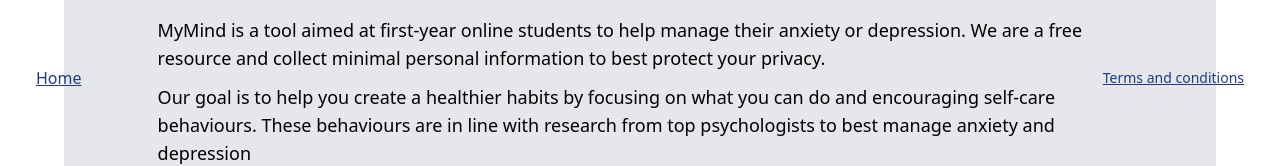
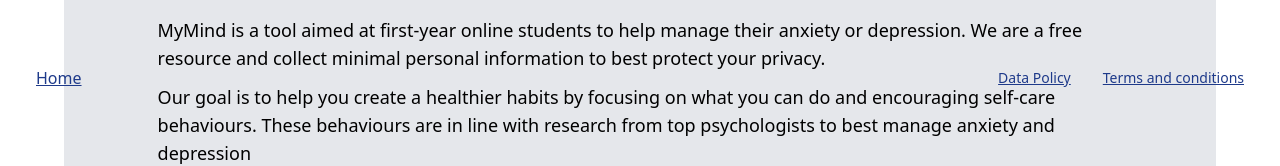
Before and after one commit to laurenJ7892/myMind, a Next.js app: page / in a window 1280 px wide. Shown: the part 670-836 px from the top of the page. Built offline with nearby package versions, Linux system fonts and the light colour scheme; no server answers; what @supabase/auth-helpers-react would draw is missing.

Commit message:
data policy page route and footer link

```diff
--- a/components/footer.js
+++ b/components/footer.js
@@ -12,11 +12,18 @@
         <div className="flex items-center text-sm leading-5 mr-5">
             <div className="flex">
             <Link
+                href="/data"
+                aria-label="data"
+                className="hidden mx-4 sm:flex font-medium text-blue-900 underline">
+                Data Policy
+              </Link>
+            <Link
                 href="/terms"
                 aria-label="terms"
                 className="hidden mx-4 sm:flex font-medium text-blue-900 underline">
                 Terms and conditions
               </Link>
+
             </div>
         </div>
       </footer>
```
Also changed, not shown: pages/data.js (added).
